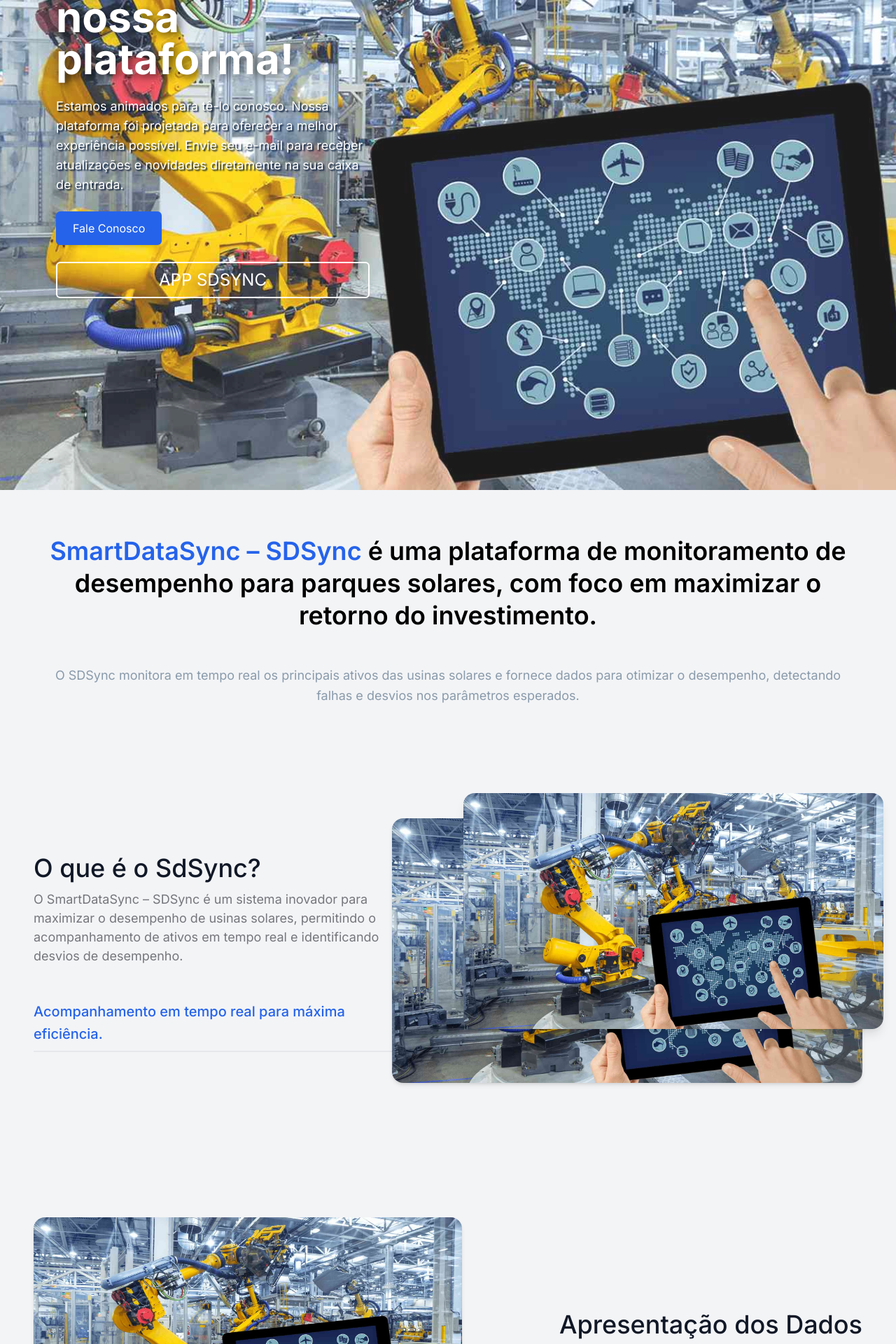
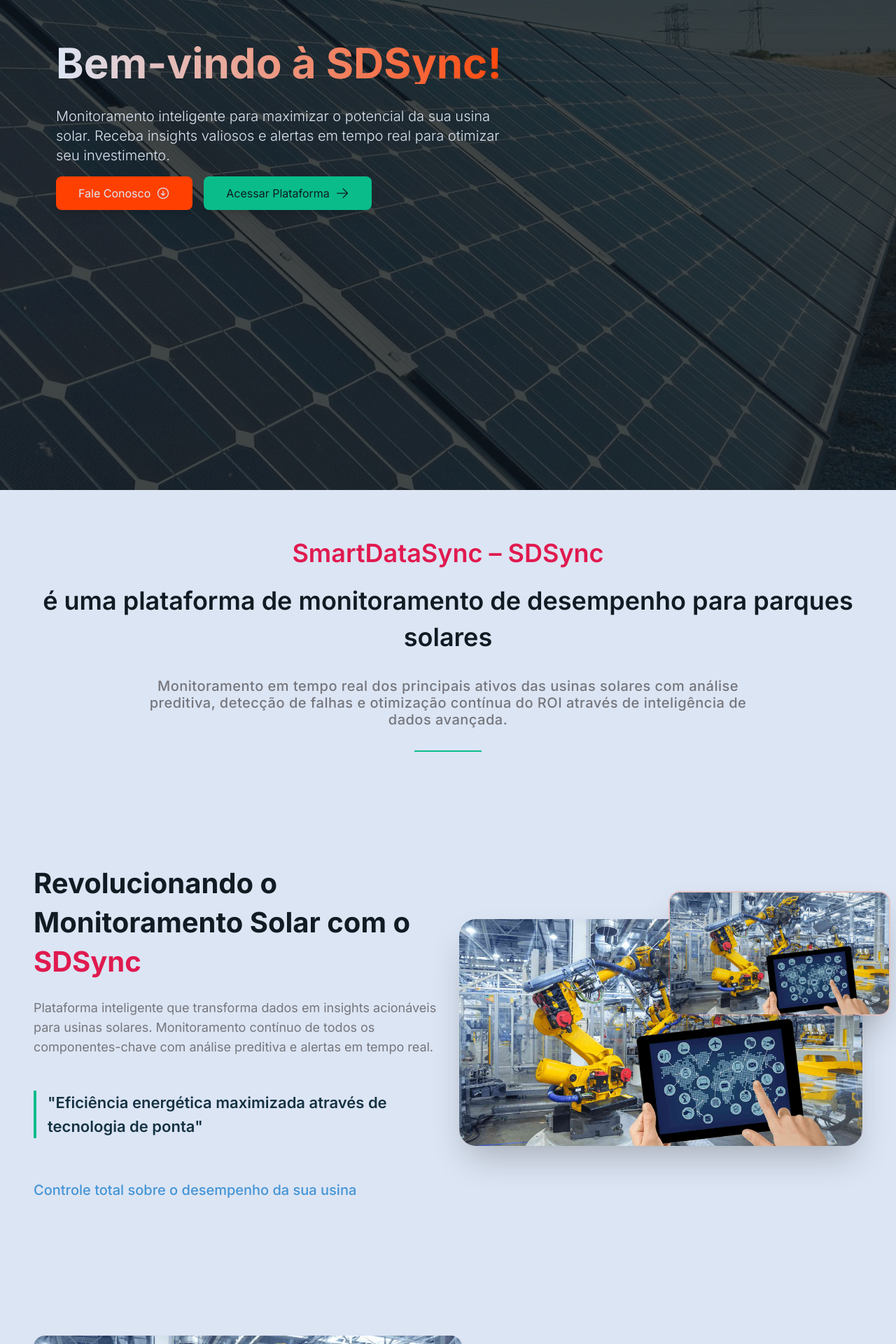
Before and after one commit to pmexiajr/sdsync-landing-pag, a Next.js app: page / in a window 1280 px wide. Shown: the part 340-2260 px from the top of the page at 70% size. Built offline with nearby package versions, Linux system fonts and the light colour scheme.

Commit message:
MainPage + updates

```diff
--- a/package.json
+++ b/package.json
@@ -9,6 +9,7 @@
     "lint": "next lint"
   },
   "dependencies": {
+    "@heroicons/react": "^2.2.0",
     "emailjs-com": "^3.2.0",
     "next": "14.2.2",
     "react": "^18",
--- a/src/app/components/About.tsx
+++ b/src/app/components/About.tsx
@@ -1,33 +1,57 @@
 import React from 'react';
+import Image from 'next/image';
 
 const Sobre = () => {
   return (
-    <div className="flex flex-row items-center justify-start py-24 px-12 max-w-7xl mx-auto">
+    <div className="flex flex-col lg:flex-row items-center justify-between py-16 px-6 lg:py-24 lg:px-12 max-w-7xl mx-auto gap-8">
       {/* Texto */}
-      <div className="max-w-lg text-left flex flex-col w-full">
-        <h1 className="font-poppins font-medium text-[36px] leading-[54px] text-gray-900">
-          O que é o SdSync?
+      <div className="max-w-2xl lg:max-w-xl xl:max-w-2xl text-left flex flex-col w-full order-2 lg:order-1">
+        <h1 className="font-poppins font-bold text-[40px] leading-[56px] text-[#101B23] mb-4">
+          Revolucionando o Monitoramento Solar com o
+          <span className="text-[#E01A4F]"> SDSync</span>
         </h1>
-        <p className="font-poppins text-[18px] font-normal leading-[27px] text-[#75767C] mt-[4px] mb-[18px]">
-          O SmartDataSync – SDSync é um sistema inovador para maximizar o desempenho de usinas solares, permitindo o acompanhamento de ativos em tempo real e identificando desvios de desempenho.
+
+        <p className="font-poppins text-[18px] font-normal leading-[28px] text-[#75767C] mt-2 mb-6">
+          Plataforma inteligente que transforma dados em insights acionáveis para
+          usinas solares. Monitoramento contínuo de todos os componentes-chave
+          com análise preditiva e alertas em tempo real.
         </p>
-        <p className="font-poppins text-[20px] font-medium leading-[32px] text-blue-600 mt-8 border-b-2 pb-2 inline-block">
-          Acompanhamento em tempo real para máxima eficiência.
-        </p>
+
+        <div className="mt-6 border-l-4 border-[#09BC8A] pl-4">
+          <p className="font-poppins text-[22px] font-semibold leading-[34px] text-[#153243]">
+            "Eficiência energética maximizada através de tecnologia de ponta"
+          </p>
+        </div>
+
+        <div className="mt-8 pt-6 border-t-2 border-[#DCE5F4]">
+          <p className="font-poppins text-[20px] font-medium leading-[32px] text-[#4494D5]">
+            Controle total sobre o desempenho da sua usina
+          </p>
+        </div>
       </div>
 
-      {/* Imagens */}
-      <div className="relative flex flex-col space-y-6">
-        <img
-          src="/automacao.jpg"
-          alt="Imagem de Automação"
-          className="w-[700px] h-auto rounded-2xl shadow-md"
-        />
-        <img
-          src="/automacao.jpg"
-          alt="Imagem de Automação"
-          className="w-[600px] h-auto absolute right-[-30px] top-[-60px] shadow-lg rounded-2xl"
-        />
+      {/* Container de Imagens Aprimorado */}
+      <div className="relative w-full max-w-2xl order-1 lg:order-2 group">
+        <div className="relative aspect-video w-full rounded-3xl overflow-hidden shadow-2xl transition-all duration-300 z-10">
+          <Image
+            src="/automacao.jpg"
+            alt="Monitoramento de usina solar"
+            fill
+            className="object-cover hover:scale-105 transition-transform duration-300"
+            quality={100}
+          />
+        </div>
+
+        <div className="hidden lg:block absolute -right-10 -top-10 w-[55%] h-[55%] rounded-2xl overflow-hidden shadow-2xl border-2 border-[#FF4000]/20 hover:border-[#FF4000] z-20 transition-all duration-300">
+          <Image
+            src="/automacao.jpg"
+            alt="Detalhe do sistema de monitoramento"
+            fill
+            className="object-cover hover:scale-110 transition-transform duration-300"
+            quality={100}
+          />
+          <div className="absolute inset-0 bg-gradient-to-br from-[#101B23]/10 to-transparent" />
+        </div>
       </div>
     </div>
   );
--- a/src/app/components/About2.tsx
+++ b/src/app/components/About2.tsx
@@ -27,13 +27,13 @@
 
       {/* Texto */}
       <div className="max-w-lg text-right flex flex-col w-full ml-[60px]">
-        <h1 className="font-poppins font-medium text-[36px] leading-[54px] text-gray-900">
+        <h1 className="font-poppins font-medium text-[36px] leading-[54px] text-[#101B23]">
           Apresentação dos Dados
         </h1>
         <p className="font-poppins text-[18px] font-normal leading-[27px] text-[#75767C] mt-[4px] mb-[18px]">
           Dashboards customizados ajudam a otimizar o ROI com visão global dos ativos. Alertas em tempo real para performance e desconexões permitem ações rápidas e imediatas, como notificações via WhatsApp.
         </p>
-        <p className="font-poppins text-[20px] font-medium leading-[32px] text-blue-600 mt-8 border-b-2 pb-2 inline-block">
+        <p className="font-poppins text-[20px] font-medium leading-[32px] text-[#E01A4F] mt-8 border-b-2 border-[#E01A4F] pb-2 inline-block">
           Acompanhamento em tempo real para máxima eficiência.
         </p>
       </div>
--- a/src/app/components/Footer.tsx
+++ b/src/app/components/Footer.tsx
@@ -59,59 +59,65 @@
       );
   };
 
-  return (
-    <footer className="bg-black py-10 px-6">
-      <div className="container mx-auto grid grid-cols-1 md:grid-cols-3 gap-8 border-b border-gray-700 pb-8">
+return (
+    <footer className="bg-[#153243] py-10 px-6">
+      <div className="container mx-auto grid grid-cols-1 md:grid-cols-3 gap-8 border-b border-[#DCE5F4] pb-8"> {/* Borda branca */}
         <div>
-          <h5 className="text-lg font-bold text-white mb-4">Navegação</h5>
+          <h5 className="text-lg font-bold text-[#DCE5F4] mb-4">Navegação</h5>
           <ul className="flex flex-col gap-2">
-            <li><a href="#intro" className="text-gray-400 hover:text-white">Home</a></li>
-            <li><a href="#about" className="text-gray-400 hover:text-white">Sobre</a></li>
-            <li><a href="#features" className="text-gray-400 hover:text-white">Features</a></li>
+            <li><a href="#intro" className="text-[#DCE5F4] hover:text-[#DCE5F4]/80">Home</a></li>
+            <li><a href="#about" className="text-[#DCE5F4] hover:text-[#DCE5F4]/80">Sobre</a></li>
+            <li><a href="#features" className="text-[#DCE5F4] hover:text-[#DCE5F4]/80">Features</a></li>
           </ul>
         </div>
 
         <div>
-          <h5 className="text-lg font-bold text-white mb-4">Sobre nós</h5>
-          <p className="text-gray-400">Estamos sempre prontos para atender às suas necessidades.</p>
+          <h5 className="text-lg font-bold text-[#DCE5F4] mb-4">Sobre nós</h5>
+          <p className="text-[#DCE5F4]">Estamos sempre prontos para atender às suas necessidades.</p>
         </div>
 
         <div className="flex flex-col items-start md:items-end">
-          <h5 className="text-lg font-bold text-white mb-4">Fale Conosco</h5>
-          <p className="text-gray-400 mb-4">Inscreva-se para novidades:</p>
+          <h5 className="text-lg font-bold text-[#DCE5F4] mb-4">Fale Conosco</h5>
+          <p className="text-[#DCE5F4] mb-4">Inscreva-se para novidades:</p>
           <form onSubmit={handleSubmit} className="flex flex-col sm:flex-row gap-2 w-full md:w-auto">
             <input
               type="email"
               value={email}
               onChange={(e) => setEmail(e.target.value)}
               placeholder="Insira seu e-mail"
-              className="w-full sm:w-auto px-4 py-2 border border-gray-300 rounded-lg focus:ring-2 focus:ring-blue-500"
+              className="w-full sm:w-auto px-4 py-2 border border-[#DCE5F4] rounded-lg focus:ring-2 focus:ring-[#FF4000] text-[#153243]"
             />
-            <button type="submit" className="px-6 py-2 bg-blue-500 text-white rounded-lg hover:bg-blue-600">
+            <button
+              type="submit"
+              className="px-6 py-2 bg-[#FF4000] text-[#DCE5F4] rounded-lg hover:bg-[#FF4000]/90"> {/* Coquelicot */}
               Enviar
             </button>
           </form>
-          {errorMessage && <p className="text-red-500 mt-2">{errorMessage}</p>}
+          {errorMessage && <p className="text-[#FF4000] mt-2">{errorMessage}</p>}
         </div>
       </div>
 
-      {/* Modal para inserir mensagem */}
+      {/* Modal */}
       {isModalOpen && (
-        <div className="fixed inset-0 flex items-center justify-center bg-black bg-opacity-50">
-          <div className="bg-white p-6 rounded-lg shadow-lg w-96">
-            <h2 className="text-xl font-bold mb-4">Digite sua mensagem (Informações de contato e afins)</h2>
+        <div className="fixed inset-0 flex items-center justify-center bg-[#101B23] bg-opacity-80">
+          <div className="bg-[#DCE5F4] p-6 rounded-lg shadow-lg w-96">
+            <h2 className="text-xl font-bold mb-4 text-[#101B23]">Digite sua mensagem</h2>
             <textarea
               value={message}
               onChange={(e) => setMessage(e.target.value)}
-              className="w-full p-2 border border-gray-300 rounded-lg"
+              className="w-full p-2 border border-[#75767C] rounded-lg text-[#101B23]"
               rows={4}
               placeholder="Digite sua mensagem aqui..."
             ></textarea>
             <div className="flex justify-end mt-4 gap-2">
-              <button onClick={() => setIsModalOpen(false)} className="px-4 py-2 bg-gray-400 text-white rounded-lg hover:bg-gray-500">
+              <button
+                onClick={() => setIsModalOpen(false)}
+                className="px-4 py-2 bg-[#75767C] text-[#DCE5F4] rounded-lg hover:bg-[#5E6066]">
                 Cancelar
               </button>
-              <button onClick={handleSendEmail} className="px-4 py-2 bg-blue-500 text-white rounded-lg hover:bg-blue-600">
+              <button
+                onClick={handleSendEmail}
+                className="px-4 py-2 bg-[#09BC8A] text-[#101B23] rounded-lg hover:bg-[#07A076]">
                 Enviar
               </button>
             </div>
@@ -120,10 +126,10 @@
       )}
 
       <div className="container mx-auto mt-8 pt-6 flex flex-col sm:flex-row justify-between items-center">
-        <p className="text-gray-400 text-center sm:text-left">
+        <p className="text-[#DCE5F4] text-center sm:text-left">
           &copy; 2025 SDSync. Todos os direitos reservados.
         </p>
       </div>
     </footer>
-  );
+);
 }
--- a/src/app/components/Welcome.tsx
+++ b/src/app/components/Welcome.tsx
@@ -2,6 +2,7 @@
 
 import React, { useEffect, useState } from "react";
 import Image from "next/image";
+import { ArrowDownCircleIcon, ArrowRightIcon } from "@heroicons/react/24/outline";
 
 export default function WelcomePage() {
   const [showContent, setShowContent] = useState(false);
@@ -11,12 +12,11 @@
   useEffect(() => {
     const timer = setTimeout(() => {
       setShowContent(true);
-    }, 3000);
+    }, 1500); // Tempo reduzido para melhor experiência
 
     return () => clearTimeout(timer);
   }, []);
 
-  // Função para rolar a página até o fundo
   const handleScrollToBottom = () => {
     window.scrollTo({
       top: document.documentElement.scrollHeight,
@@ -25,19 +25,18 @@
   };
 
   return (
-    <main className="min-h-screen bg-cover bg-center flex items-center justify-center text-white">
+    <main className="min-h-screen bg-cover bg-center flex items-center justify-center text-[#DCE5F4]">
       <section
         className="w-full h-full flex justify-center items-center bg-center relative"
         style={{
-          backgroundImage: `url(/automacao.jpg)`,
-          backgroundPosition: "center center",
+          backgroundImage: `url(/Solar.jpg)`,
           backgroundSize: "cover",
           height: "130vh",
         }}
       >
         <div
-          className={`absolute inset-0 bg-white z-10 transition-opacity duration-1000 ${
-            showContent ? "opacity-10" : "opacity-80"
+          className={`absolute inset-0 bg-[#101B23] z-10 transition-opacity duration-1000 ${
+            showContent ? "opacity-70" : "opacity-90"
           }`}
         ></div>
 
@@ -50,55 +49,51 @@
             className={`w-full transition-opacity duration-1000 ${
               showContent ? "opacity-0" : "opacity-100"
             }`}
+            priority
           />
         </div>
 
         <div
-          className={`relative z-20 w-full flex justify-between items-center px-20 transition-opacity duration-1000 ${
-            showContent ? "opacity-100" : "opacity-0"
+          className={`relative z-20 w-full flex justify-between items-center px-4 md:px-20 transition-all duration-1000 ${
+            showContent ? "opacity-100 translate-y-0" : "opacity-0 translate-y-10"
           }`}
         >
-          <div className="max-w-md space-y-6">
-            <h1
-              className="text-6xl font-bold mb-4"
-              style={{
-                color: "rgb(255, 255, 255)",
-                textShadow: "4px 4px 12px rgba(0, 0, 0, 0.62)",
-              }}
-            >
-              Bem-vindo à nossa plataforma!
+          <div className="max-w-2xl space-y-8 text-center md:text-left">
+            <h1 className="text-4xl md:text-6xl font-bold mb-6 bg-clip-text text-transparent bg-gradient-to-r from-[#DCE5F4] to-[#FF4000]">
+              Bem-vindo à SDSync!
             </h1>
-            <p
-              className="text-lg mb-6"
-              style={{
-                color: "rgb(255, 255, 255)",
-                textShadow: "2px 2px 2px rgb(0, 20, 51)",
-              }}
-            >
-              Estamos animados para tê-lo conosco. Nossa plataforma foi projetada
-              para oferecer a melhor experiência possível. Envie seu e-mail para
-              receber atualizações e novidades diretamente na sua caixa de entrada.
-            </p>
 
-            <div className="flex justify-start">
-              <button
-                onClick={handleScrollToBottom}
-                className="text-white bg-blue-600 py-3 px-6 rounded-md shadow-md hover:bg-blue-700 hover:scale-105 transition-transform duration-300"
-              >
-                Fale Conosco
-              </button>
+            <div className="space-y-4">
+              <p className="text-lg md:text-xl leading-relaxed font-light max-w-2xl mx-auto md:mx-0">
+                Monitoramento inteligente para maximizar o potencial da sua usina solar.
+                Receba insights valiosos e alertas em tempo real para otimizar seu investimento.
+              </p>
+
+              <div className="flex flex-col md:flex-row gap-4 justify-center md:justify-start">
+                <button
+                  onClick={handleScrollToBottom}
+                  className="flex items-center gap-2 bg-[#FF4000] text-[#DCE5F4] py-3 px-8 rounded-lg shadow-lg hover:bg-[#FF4000]/90 transition-all group"
+                >
+                  <span>Fale Conosco</span>
+                  <ArrowDownCircleIcon className="w-5 h-5 group-hover:animate-bounce" />
+                </button>
+
+                <a
+                  href="http://app.sdsync.com.br"
+                  target="_blank"
+                  rel="noopener noreferrer"
+                  className="relative flex items-center gap-2 bg-[#09BC8A] text-[#101B23] py-3 px-8 rounded-lg shadow-lg overflow-hidden group transition-all"
+                >
+                  <div className="absolute inset-0 bg-[#07A076] w-0 group-hover:w-full transition-all duration-300 ease-out origin-left"></div>
+                  <span className="relative z-10">Acessar Plataforma</span>
+                  <ArrowRightIcon className="w-5 h-5 relative z-10 transition-transform group-hover:translate-x-2 group-hover:scale-110 duration-300" />
+                </a>
+              </div>
             </div>
 
-            {errorMessage && <p className="text-red-500 text-center">{errorMessage}</p>}
-
-            <div className="text-center mt-8">
-              <a
-                href="http://app.sdsync.com.br"
-                className="text-2xl border-2 text-white flex justify-center border-white rounded-md p-2 text-center hover:bg-white hover:text-[#146082] transition cursor-pointer"
-              >
-                APP SDSYNC
-              </a>
-            </div>
+            {errorMessage && (
+              <p className="text-[#FF4000] mt-4 animate-pulse">{errorMessage}</p>
+            )}
           </div>
         </div>
       </section>
--- a/src/app/page.tsx
+++ b/src/app/page.tsx
@@ -22,7 +22,7 @@
   }, []);
 
   return (
-    <main className="w-full bg-gray-100">
+    <main className="w-full bg-[#DCE5F4]">
       <div
         className={`transition-all duration-700 ease-out ${
           showWelcome ? "opacity-100 translate-y-0" : "opacity-0 translate-y-10"
@@ -33,20 +33,24 @@
         </section>
       </div>
 
-      <section id="intro" className="py-16">
-      <div className="max-w-6xl mx-auto text-center">
-        <h1 className="text-4xl font-semibold leading-[46px]">
+      <section id="intro" className="py-16 bg-[#DCE5F4]">
+        <div className="container mx-auto px-4 text-center">
+          <h1 className="text-4xl font-semibold leading-[52px] text-[#101B23] mb-8">
             <a
               href="http://app.sdsync.com.br"
-            className="text-blue-600 hover:underline"
+              className="text-[#E01A4F] hover:text-[#FF4000] transition-colors duration-300"
             >
               SmartDataSync – SDSync
-          </a>{" "}
-          é uma plataforma de monitoramento de desempenho para parques solares, com foco em maximizar o retorno do investimento.
+            </a>
+            <span className="block mt-4">é uma plataforma de monitoramento de desempenho para parques solares</span>
           </h1>
-        <h2 className="mt-12 text-lg text-[#899AAB] font-normal leading-relaxed max-w-6xl mx-auto">
-          O SDSync monitora em tempo real os principais ativos das usinas solares e fornece dados para otimizar o desempenho, detectando falhas e desvios nos parâmetros esperados.
+
+          <h2 className="mt-6 text-xl text-[#75767C] font-medium leading-6 max-w-4xl mx-auto tracking-wide">
+            Monitoramento em tempo real dos principais ativos das usinas solares com análise preditiva,
+            detecção de falhas e otimização contínua do ROI através de inteligência de dados avançada.
           </h2>
+
+          <div className="mt-8 border-b-2 border-[#09BC8A] w-24 mx-auto"></div>
         </div>
       </section>
 
@@ -67,8 +71,6 @@
         <Features />
       </section>
 
-      {/* <PricePlans /> */}
-
       <Footer />
     </main>
   );
```
Also changed, not shown: public/Solar.jpg (added), 1 other file (tests, documents, lock files or other folders). Lines whose indentation alone changed are shown as unchanged.
